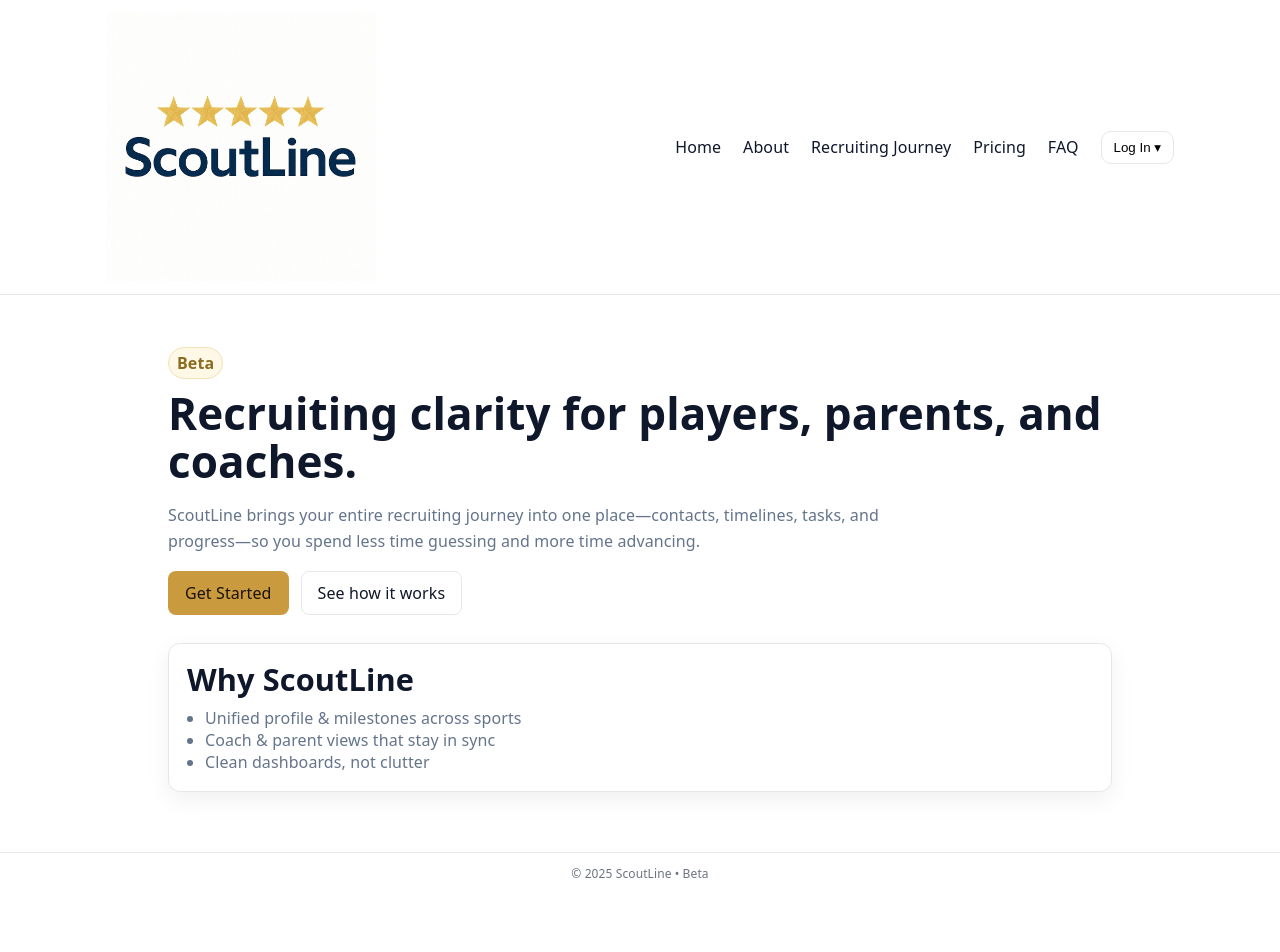
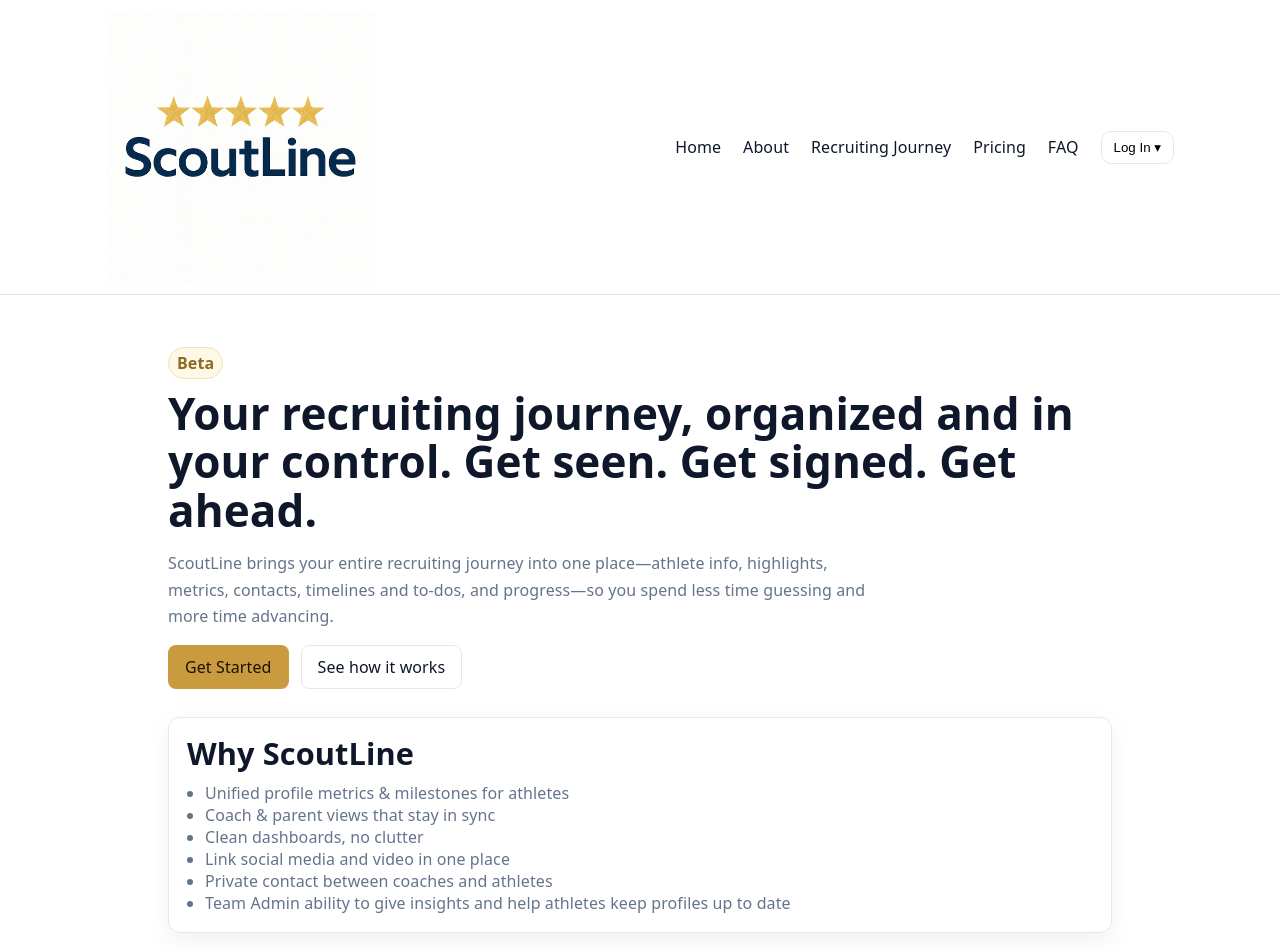
Before and after one commit to mattblittle-create/scoutline-beta, a Next.js app: page / in a window 1280 px wide. Shown: the top 952 px of the page. Before the commit the page ends 894 px from the top, so only its background shows below. Built offline with nearby package versions, Linux system fonts and the light colour scheme.

Commit message:
Update page.tsx

```diff
--- a/app/page.tsx
+++ b/app/page.tsx
@@ -2,9 +2,9 @@ export default function HomePage(){
   return (
     <div className="container" style={{paddingTop: 28, paddingBottom: 36}}>
       <span className="badge">Beta</span>
-      <h1 style={{marginTop: 10}}>Recruiting clarity for players, parents, and coaches.</h1>
+      <h1 style={{marginTop: 10}}>Your recruiting journey, organized and in your control. Get seen. Get signed. Get ahead.</h1>
       <p style={{maxWidth: 720}}>
-        ScoutLine brings your entire recruiting journey into one place—contacts, timelines, tasks, and progress—so you spend less time guessing and more time advancing.
+        ScoutLine brings your entire recruiting journey into one place—athlete info, highlights, metrics, contacts, timelines and to-dos, and progress—so you spend less time guessing and more time advancing.
       </p>
 
       <div style={{display:"flex", gap:12, marginTop:16}}>
@@ -15,9 +15,12 @@ export default function HomePage(){
       <div style={{marginTop: 28}} className="card">
         <h2 style={{marginTop: 0}}>Why ScoutLine</h2>
         <ul style={{margin:0, paddingLeft:18, color:"var(--sl-muted)"}}>
-          <li>Unified profile & milestones across sports</li>
+          <li>Unified profile metrics & milestones for athletes</li>
           <li>Coach & parent views that stay in sync</li>
-          <li>Clean dashboards, not clutter</li>
+          <li>Clean dashboards, no clutter</li>
+          <li>Link social media and video in one place</li>
+          <li>Private contact between coaches and athletes</li>
+          <li>Team Admin ability to give insights and help athletes keep profiles up to date</li>
         </ul>
       </div>
     </div>
```
